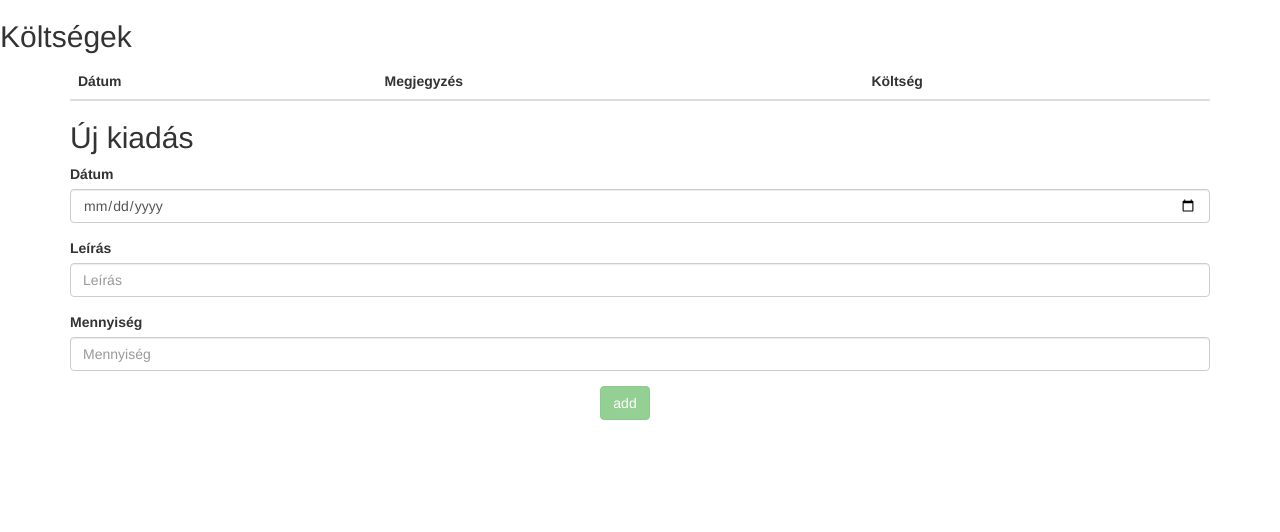
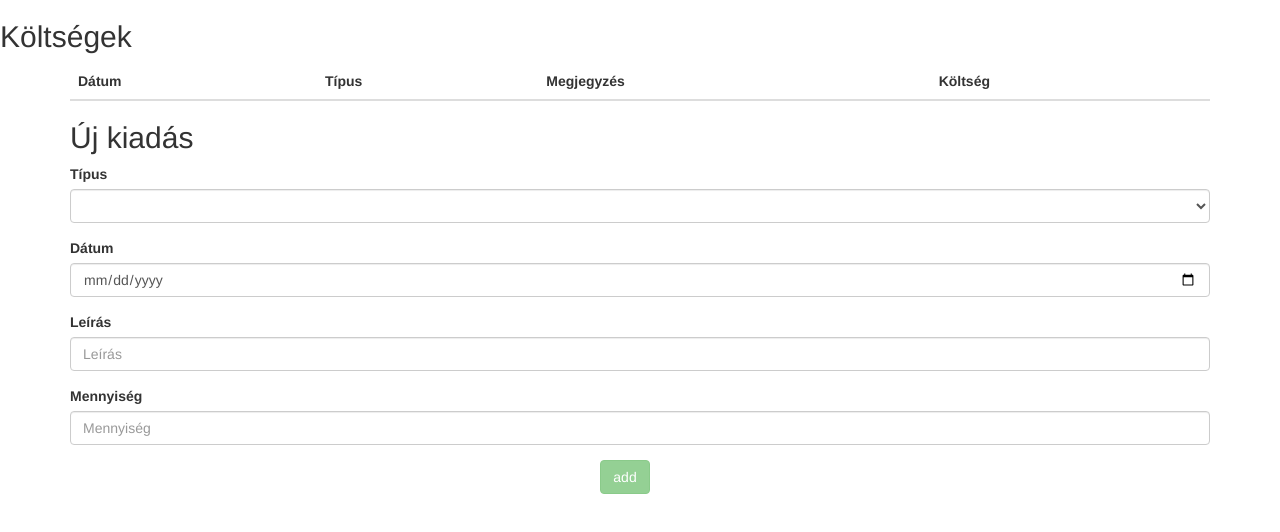
Before and after one commit to richardkoszegi/zth-final-angular-challenge-3, an Angular app: page / in a window 1280 px wide. Shown: the top 532 px of the page. Built offline with nearby package versions, Linux system fonts and the light colour scheme.

Commit message:
feladat 3/I

```diff
--- a/src/app/app.component.html
+++ b/src/app/app.component.html
@@ -4,6 +4,7 @@
     <thead>
       <tr>
         <th>Dátum</th>
+        <th>Típus</th>
         <th>Megjegyzés</th>
         <th>Költség</th>
       </tr>
@@ -12,6 +13,7 @@
     <tbody>
       <tr *ngFor="let expense of expenses">
         <td>{{expense.date}}</td>
+        <td>{{expense.type}}</td>
         <td>{{expense.description}}</td>
         <td>{{expense.amount}}</td>
       </tr>
@@ -19,7 +21,16 @@
 </table>
 
 <h2>Új kiadás</h2>
-<form (ngSubmit)="addExpense(dateInput.value, descriptionInput.value, amountInput.value); f.reset()" #f="ngForm">
+<form (ngSubmit)="addExpense(dateInput.value, descriptionInput.value, amountInput.value, typeInput.value); f.reset()" #f="ngForm">
+
+    <div class="form-group">
+        <label for="typeInput">Típus</label>
+        <select id="typeInput" class="form-control" name="typeInput" ngModel #typeInput>
+            <option>ÉTEL</option>
+            <option>SZÓRAKOZÁS</option>
+            <option>LAKHATÁS</option>
+          </select>
+      </div>
 
       <div class="form-group">
         <label for="dateInput">Dátum</label>
--- a/src/app/app.component.ts
+++ b/src/app/app.component.ts
@@ -11,7 +11,7 @@ export class AppComponent {
 
   expenses: Expense[] = [];
 
-  addExpense(date: Date, description: string, amount: number) {
-    this.expenses.push(new Expense(date, description, amount));
+  addExpense(date: Date, description: string, amount: number, type: string) {
+    this.expenses.push(new Expense(date, description, amount, type));
   }
 }
--- a/src/app/model/expense.model.ts
+++ b/src/app/model/expense.model.ts
@@ -1,5 +1,7 @@
 export class Expense {
+
     constructor(public date: Date,
         public description: string,
-        public amount: number) {}
+        public amount: number,
+    public type: string) {}
 }
```
